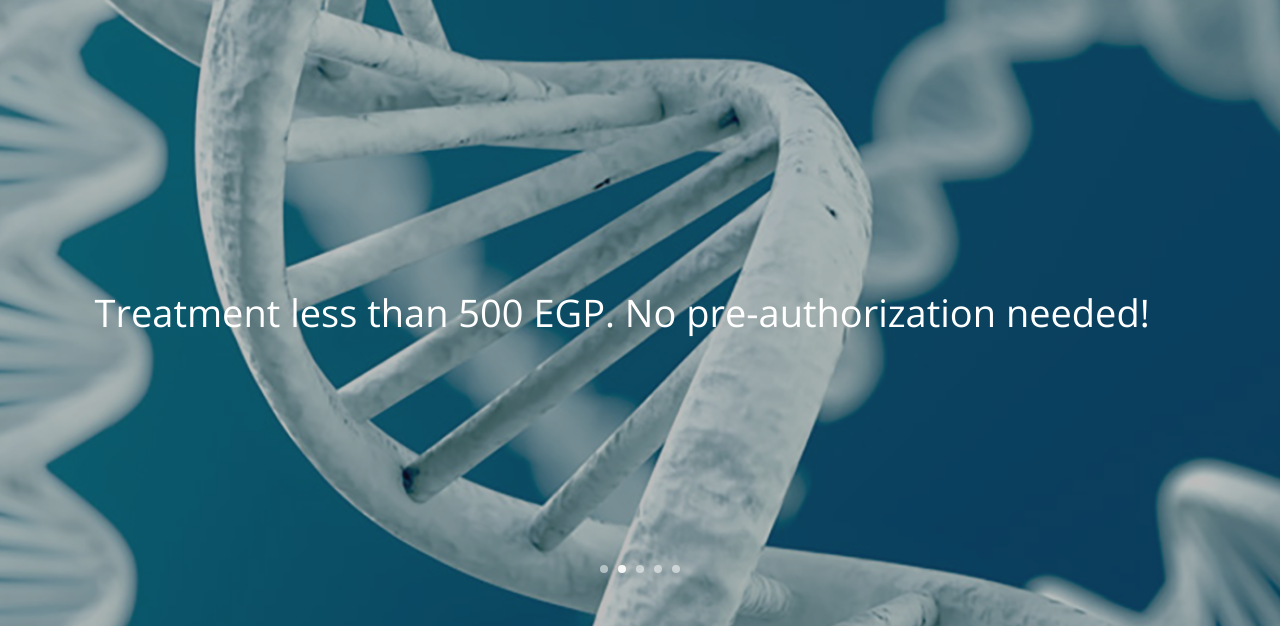
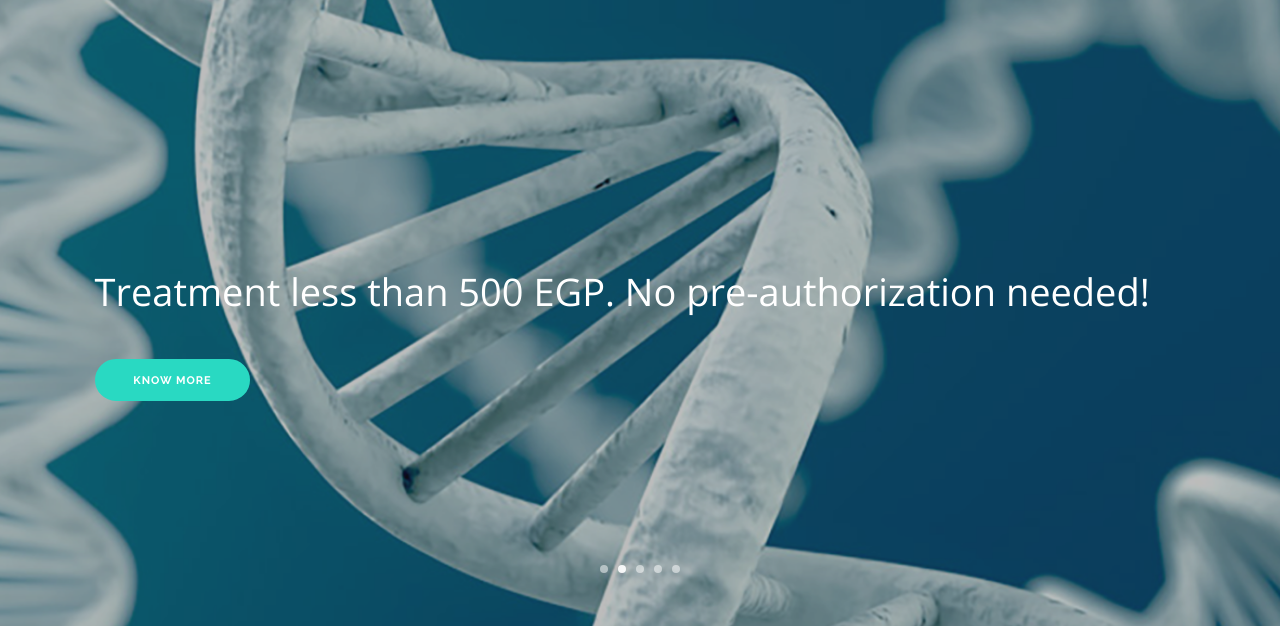
Before and after one commit to Nilay1101/Project-TristarInco, a plain HTML site: page index.html in a window 1280 px wide. Both pictures are taken after a click on the link "SIGNUP". Shown: the part 174-800 px from the top of the page. Drawn offline with nearby package versions, Linux system fonts and the light colour scheme.

Commit message:
know more commit

```diff
--- a/index.html
+++ b/index.html
@@ -92,6 +92,8 @@
 								<div class="col-md-12 col-sm-12">
 								<br><br>
 									<h1 class="text-white">&nbsp;&nbsp;&nbsp;&nbsp;Your Health, Our Investments</h1>
+									&nbsp;&nbsp;&nbsp;&nbsp;&nbsp;&nbsp;&nbsp;&nbsp;&nbsp;&nbsp;
+									<a href="#" class="btn btn-primary btn-filled">Welcome to TRISTAR INCORPORATION</a>
 								</div>
 							</div>
 						</div><!--end of container-->
@@ -109,6 +111,8 @@
 								<div class="col-md-12 col-sm-12">
 								<br><br>
 									<h1 class="text-white">&nbsp;&nbsp;&nbsp;&nbsp;Treatment less than 500 EGP. No pre-authorization needed!</h1>
+									&nbsp;&nbsp;&nbsp;&nbsp;&nbsp;&nbsp;&nbsp;&nbsp;&nbsp;&nbsp;
+									<a href="#" class="btn btn-primary btn-filled">Know More</a>
 								</div>
 							</div>
 						</div><!--end of container-->
@@ -126,6 +130,8 @@
 								<div class="col-md-12 col-sm-12">
 								<br><br>
 									<h1 class="text-white">&nbsp;&nbsp;&nbsp;&nbsp;A humanitarian approach to healthcare</h1>
+									&nbsp;&nbsp;&nbsp;&nbsp;&nbsp;&nbsp;&nbsp;&nbsp;&nbsp;&nbsp;
+									<a href="#" class="btn btn-primary btn-filled">Know More</a>
 								</div>
 							</div>
 						</div><!--end of container-->
@@ -143,6 +149,8 @@
 								<div class="col-md-12 col-sm-12">
 								<br><br>
 									<h1 class="text-white">&nbsp;&nbsp;&nbsp;&nbsp;Comprehensive medical network in Egypt</h1>
+									&nbsp;&nbsp;&nbsp;&nbsp;&nbsp;&nbsp;&nbsp;&nbsp;&nbsp;&nbsp;
+									<a href="#" class="btn btn-primary btn-filled">Know More</a>
 								</div>
 							</div>
 						</div><!--end of container-->
@@ -160,6 +168,8 @@
 								<div class="col-md-12 col-sm-12">
 								<br><br>
 									<h1 class="text-white">&nbsp;&nbsp;&nbsp;&nbsp;Accelerated reimbursement within 5 working days</h1>
+									&nbsp;&nbsp;&nbsp;&nbsp;&nbsp;&nbsp;&nbsp;&nbsp;&nbsp;&nbsp;
+									<a href="#" class="btn btn-primary btn-filled">Know More</a>
 								</div>
 							</div>
 						</div><!--end of container-->
```
